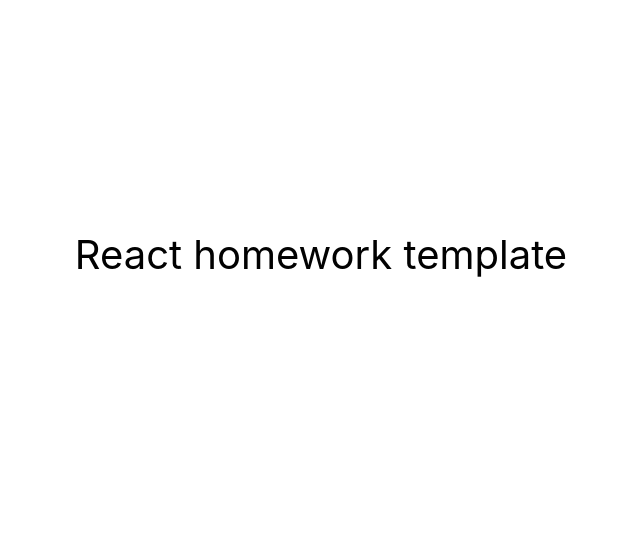
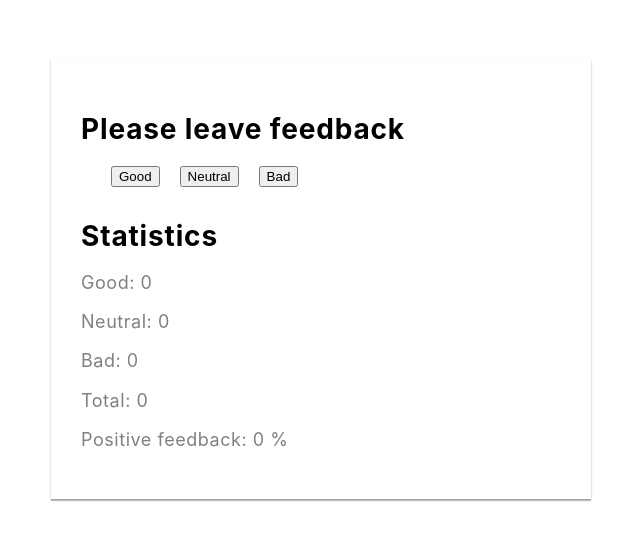
Before and after one commit to DimaMarkow/goit-react-hw-02-feedback, a React (Create React App) app: page / in a window 1280 px wide. Shown: the part 146-686 px from the top of the page, without its empty margins (319-959 px from the left). Built offline with nearby package versions, Linux system fonts and the light colour scheme.

Commit message:
one module

```diff
--- a/package.json
+++ b/package.json
@@ -7,6 +7,7 @@
     "@testing-library/jest-dom": "^5.16.3",
     "@testing-library/react": "^12.1.4",
     "@testing-library/user-event": "^13.5.0",
+    "prop-types": "^15.8.1",
     "react": "^18.1.0",
     "react-dom": "^18.1.0",
     "react-scripts": "5.0.1",
--- a/src/components/App.jsx
+++ b/src/components/App.jsx
@@ -1,3 +1,5 @@
+import Feedback from 'components/Feedback/Feedback';
+
 export const App = () => {
   return (
     <div
@@ -7,10 +9,10 @@ export const App = () => {
         justifyContent: 'center',
         alignItems: 'center',
         fontSize: 40,
-        color: '#010101'
+        color: '#010101',
       }}
     >
-      React homework template
+      <Feedback />
     </div>
   );
 };
--- /dev/null
+++ b/src/components/Feedback/Feedback.jsx
@@ -0,0 +1,84 @@
+import React from 'react';
+import PropTypes from 'prop-types';
+import css from './feedback.module.css';
+
+const INITIAL_STATE = {
+  good: 0,
+  neutral: 0,
+  bad: 0,
+};
+
+class Feedback extends React.Component {
+  state = { ...INITIAL_STATE };
+
+  handleClick = e => {
+    this.setState(prevState => {
+      return {
+        [e.target.name]: prevState[e.target.name] + 1,
+      };
+    });
+    console.log(e.target.name);
+  };
+
+  countTotalFeedback = () => {
+    const { good, neutral, bad } = this.state;
+    const total = good + neutral + bad;
+    return total;
+  };
+
+  countPositiveFeedbackPercentage = () => {
+    const total = this.countTotalFeedback();
+    if (!total) {
+      return 0;
+    }
+    const value = this.state.good;
+    const result = ((value / total) * 100).toFixed(2);
+    return Number(result);
+  };
+
+  render() {
+    const { good, neutral, bad } = this.state;
+
+    return (
+      <div className={css.wrapper}>
+        <h2 className={css.title}>Please leave feedback</h2>
+        <div className={css.buttonWrapper}>
+          <button
+            className={css.btn}
+            type="button"
+            name="good"
+            onClick={this.handleClick}
+          >
+            Good
+          </button>
+          <button
+            className={css.btn}
+            type="button"
+            name="neutral"
+            onClick={this.handleClick}
+          >
+            Neutral
+          </button>
+          <button
+            className={css.btn}
+            type="button"
+            name="bad"
+            onClick={this.handleClick}
+          >
+            Bad
+          </button>
+        </div>
+        <h2 className={css.title}>Statistics</h2>
+        <p className={css.text}>Good: {good}</p>
+        <p className={css.text}>Neutral: {neutral}</p>
+        <p className={css.text}>Bad: {bad}</p>
+        <p className={css.text}>Total: {this.countTotalFeedback()}</p>
+        <p className={css.text}>
+          Positive feedback: {this.countPositiveFeedbackPercentage()} %
+        </p>
+      </div>
+    );
+  }
+}
+
+export default Feedback;
--- /dev/null
+++ b/src/components/Feedback/feedback.module.css
@@ -0,0 +1,41 @@
+.wrapper {
+  display: block;
+  width: 480px;
+  background-color: white;
+  margin-top: 50px;
+  padding: 30px 30px;
+  justify-content: center;
+
+  box-shadow: 0px 1px 3px rgba(0, 0, 0, 0.12), 0px 1px 1px rgba(0, 0, 0, 0.14),
+    0px 2px 1px rgba(0, 0, 0, 0.2);
+}
+
+.buttonWrapper {
+  display: block;
+  display: flex;
+  padding: 10px 20px;
+  justify-content: left;
+}
+
+.title {
+  color: black;
+  font-style: normal;
+  font-weight: 700;
+  font-size: 28px;
+  line-height: 1.19;
+  text-align: left;
+  letter-spacing: 0.03em;
+  margin-bottom: 10px;
+}
+
+.btn {
+  margin: 0 10px;
+}
+
+.text {
+  color: gray;
+  font-size: 18px;
+  line-height: 1.19;
+  text-align: left;
+  letter-spacing: 0.03em;
+}
```
Also changed, not shown: src/components/Feedback/Statistics/Statistics.jsx (added, +11 -0 lines), src/components/Feedback/Statistics/Statistics.module.css (added), 1 other file (tests, documents, lock files or other folders).
